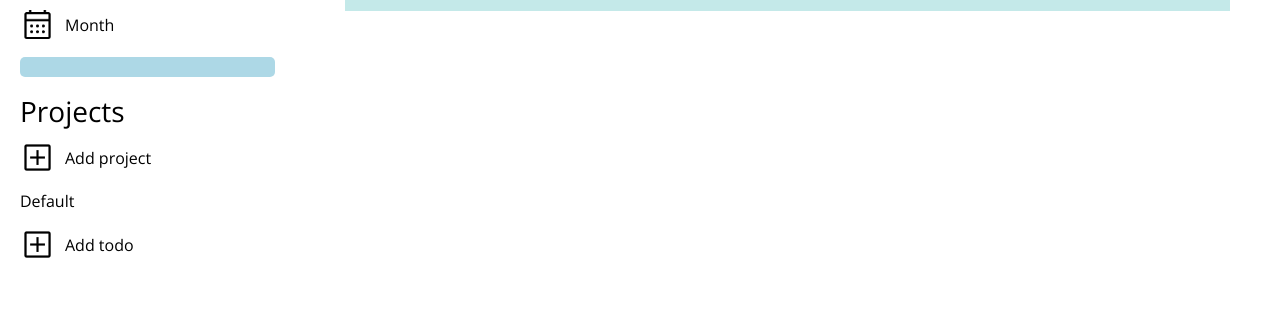
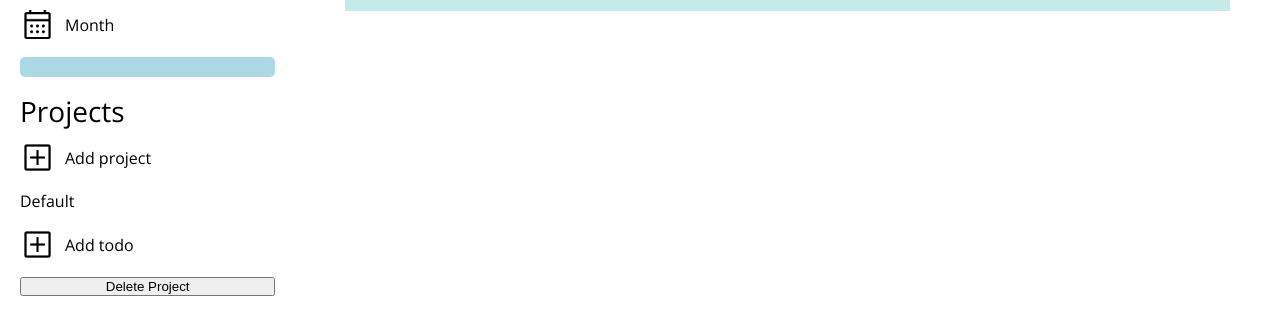
Before and after one commit to godwin-17/odin-todo-list, a website built with webpack: page src/index.html in a window 1280 px wide. Shown: the part 238-572 px from the top of the page. Built offline with nearby package versions, Linux system fonts and the light colour scheme.

Commit message:
Add delete project button

```diff
--- a/src/index.html
+++ b/src/index.html
@@ -77,6 +77,8 @@
       <img src="images/add.png" alt="Add Icon" class="todo-icon">
       <div class="add-todo-text">Add todo</div>
     </div>
+
+    <button id="delete-project-button">Delete Project</button>
   </aside>
 
   <main>
```
